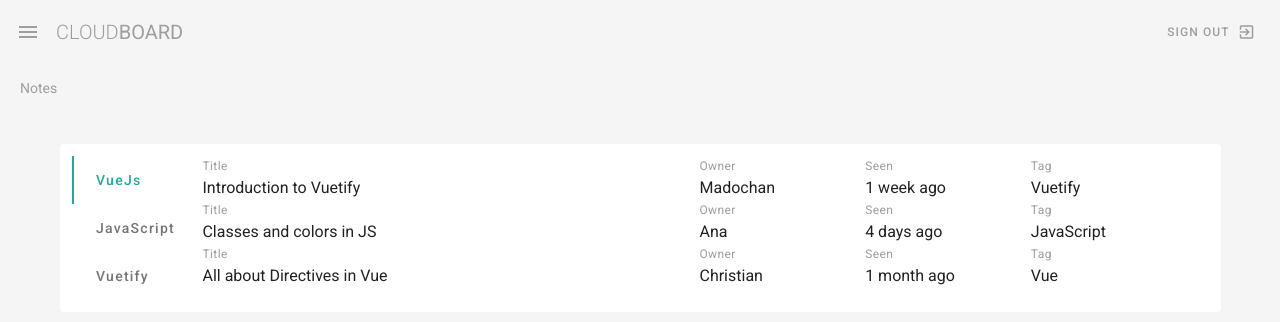
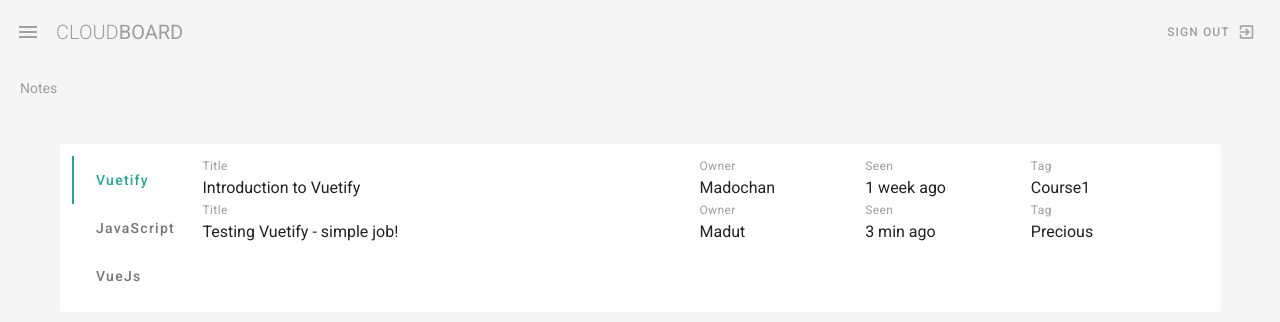
Before and after one commit to Madalin-Antonoiu/Cloud-Board, a Vue app in the folder client/: page /mantonoiu/notes in a window 1280 px wide. Shown: the top 322 px of the page. Built offline with nearby package versions, Linux system fonts and the light colour scheme.

Commit message:
Procedurally adding Notes by Groups

```diff
--- a/client/src/views/Notes.vue
+++ b/client/src/views/Notes.vue
@@ -8,36 +8,22 @@
     <v-container class="my-5">
 
       <!--Card Background -->
-      <v-card flat class="pa-3">
+      <v-card flat class="pa-3" >
 
-         <v-tabs  :vertical="$vuetify.breakpoint.mdAndUp">
-          <!-- 1st Tab -->
+        <v-tabs  :vertical="$vuetify.breakpoint.mdAndUp" >
 
-          <v-tab style="text-transform: capitalize;" >
-            <v-icon left class="iconify" data-icon="logos:vue"></v-icon>
-            <span>VueJs</span>
+          <!-- Procedurally generated tabs during v-for based on JSON-->
+          <v-tab style="text-transform: capitalize;" v-for="group in groups" :key="group.name">
+            <v-icon left class="iconify" :data-icon="group.icon"></v-icon>
+            <span>{{group.name}}</span>
             <v-spacer></v-spacer>
           </v-tab>
 
-          <!-- Tab2 -->
-          <v-tab style="text-transform: capitalize;">
-            <v-icon left class="iconify" data-icon="logos:javascript"></v-icon>
-            <span>JavaScript</span>
-            <v-spacer></v-spacer>
-          </v-tab>
+          <!-- Same for its content, JSON based -->
 
-          <!-- Tab3 -->
-          <v-tab style="text-transform: capitalize;">
-            <!-- To use iconify with vuetify, add these to v-icon : class="iconify" data-icon="mdi-vuetify" -->
-            <v-icon left class="iconify" data-icon="logos:vuetifyjs" ></v-icon>
-            <span>Vuetify</span>
-            <v-spacer></v-spacer>
-          </v-tab>
+          <v-tab-item  v-for="group in groups" :key="group.id">
 
-          <!-- 1st Tab Content -->
-          <v-tab-item>
-
-            <v-card flat class="pa-3" v-for="note in notes" :key="note.title">
+            <v-card flat class="pa-3" v-for="note in group.notes" :key="note.title" >
               <v-layout row class="mx-0">
 
                 <v-flex xs12 md6>
@@ -61,51 +47,11 @@
                 </v-flex>
               </v-layout>
             </v-card>
-
           </v-tab-item>
 
 
-          <v-tab-item>
-            <v-card flat>
-              <v-card-text>
-                <p>
-                  Morbi nec metus. Suspendisse faucibus, nunc et pellentesque egestas, lacus ante convallis tellus, vitae iaculis lacus elit id tortor. Sed mollis, eros et ultrices tempus, mauris ipsum aliquam libero, non adipiscing dolor urna a orci. Curabitur ligula sapien, tincidunt non, euismod vitae, posuere imperdiet, leo. Nunc sed turpis.
-                </p>
+        </v-tabs>
 
-                <p>
-                  Suspendisse feugiat. Suspendisse faucibus, nunc et pellentesque egestas, lacus ante convallis tellus, vitae iaculis lacus elit id tortor. Proin viverra, ligula sit amet ultrices semper, ligula arcu tristique sapien, a accumsan nisi mauris ac eros. In hac habitasse platea dictumst. Fusce ac felis sit amet ligula pharetra condimentum.
-                </p>
-
-                <p>
-                  Sed consequat, leo eget bibendum sodales, augue velit cursus nunc, quis gravida magna mi a libero. Nam commodo suscipit quam. In consectetuer turpis ut velit. Sed cursus turpis vitae tortor. Aliquam eu nunc.
-                </p>
-
-                <p>
-                  Etiam ut purus mattis mauris sodales aliquam. Ut varius tincidunt libero. Aenean viverra rhoncus pede. Duis leo. Fusce fermentum odio nec arcu.
-                </p>
-
-                <p class="mb-0">
-                  Donec venenatis vulputate lorem. Aenean viverra rhoncus pede. In dui magna, posuere eget, vestibulum et, tempor auctor, justo. Fusce commodo aliquam arcu. Suspendisse enim turpis, dictum sed, iaculis a, condimentum nec, nisi.
-                </p>
-              </v-card-text>
-            </v-card>
-          </v-tab-item>
-
-          <v-tab-item>
-            <v-card flat>
-              <v-card-text>
-                <p>
-                  Fusce a quam. Phasellus nec sem in justo pellentesque facilisis. Nam eget dui. Proin viverra, ligula sit amet ultrices semper, ligula arcu tristique sapien, a accumsan nisi mauris ac eros. In dui magna, posuere eget, vestibulum et, tempor auctor, justo.
-                </p>
-
-                <p class="mb-0">
-                  Cras sagittis. Phasellus nec sem in justo pellentesque facilisis. Proin sapien ipsum, porta a, auctor quis, euismod ut, mi. Donec quam felis, ultricies nec, pellentesque eu, pretium quis, sem. Nam at tortor in tellus interdum sagittis.
-                </p>
-              </v-card-text>
-            </v-card>
-          </v-tab-item>
-
-        </v-tabs>
       </v-card>
 
     </v-container>
@@ -120,12 +66,69 @@ export default {
   // Written like this, data doesn't need return {}
   data: () => ({
     yes: true,
-    notes: [
-      { title: 'Introduction to Vuetify', owner: 'Madochan', seen: "1 week ago", tag: 'Vuetify', content: 'Lorem ipsum dolor sit amet consectetur adipisicing elit. Id amet itaque minima quae. Sapiente ipsam ab eligendi fugiat debitis nesciunt corrupti repellat asperiores vero qui doloremque maiores cum, consequatur ea?' },
-      { title: 'Classes and colors in JS', owner: 'Ana', seen: "4 days ago", tag: 'JavaScript', content:'Lorem, ipsum dolor sit amet consectetur adipisicing elit. Commodi quis accusantium sit numquam nobis quasi incidunt aut dolores, similique obcaecati id animi cupiditate deleniti voluptas nisi ipsam minima qui assumenda.' },
-      { title: 'All about Directives in Vue', owner: 'Christian', seen: "1 month ago", tag: 'Vue', content:'  Lorem ipsum dolor sit, amet consectetur adipisicing elit. Maiores optio corrupti, ipsa nisi voluptatum rem beatae eaque est consequatur labore, ipsam iure at accusamus quisquam incidunt ipsum! Deserunt, ullam? Sed.' },
-    ],
+    groups:{
+      Vuetify :{
+          name: 'Vuetify',
+          icon: 'logos:vuetifyjs',
+          notes: [
+            {
+              title: 'Introduction to Vuetify',
+              owner: 'Madochan',
+              seen: "1 week ago",
+              tag: 'Course1',
+              content: 'Lorem ipsum dolor sit amet consectetur adipisicing elit. Id amet itaque minima quae. Sapiente ipsam ab eligendi fugiat debitis nesciunt corrupti repellat asperiores vero qui doloremque maiores cum, consequatur ea?'
+            },
+            { //4
+              title: 'Testing Vuetify - simple job!',
+              owner: 'Madut',
+              seen: "3 min ago",
+              tag: 'Precious',
+              content:'  Lorem ipsum dolor sit, amet consectetur adipisicing elit. Maiores optio corrupti, ipsa nisi voluptatum rem beatae eaque est consequatur labore, ipsam iure at accusamus quisquam incidunt ipsum! Deserunt, ullam? Sed.'
+            },
+          ],
+      },
+      JavaScript :{
+          name: 'JavaScript',
+          icon: 'logos:javascript',
+          notes: [
+            {
+              title: 'Classes and colors in JS',
+              owner: 'Ana',
+              seen: "4 days ago",
+              tag: 'ToLearn',
+              content:'Lorem, ipsum dolor sit amet consectetur adipisicing elit. Commodi quis accusantium sit numquam nobis quasi incidunt aut dolores, similique obcaecati id animi cupiditate deleniti voluptas nisi ipsam minima qui assumenda.'
+            },
+          ],
+      },
+      VueJs :{
+          name: 'VueJs',
+          icon: 'logos:vue',
+          notes: [
+            { //3
+              title: 'All about Directives in Vue',
+              owner: 'Christian',
+              seen: "1 month ago",
+              tag: 'MustDo',
+              content:'  Lorem ipsum dolor sit, amet consectetur adipisicing elit. Maiores optio corrupti, ipsa nisi voluptatum rem beatae eaque est consequatur labore, ipsam iure at accusamus quisquam incidunt ipsum! Deserunt, ullam? Sed.'
+            },
+          ],
+      },
+      // Sass :{
+        //     name: 'Sass',
+        //     icon: 'logos:sass',
+        //     notes: [
+        //       { //3
+        //         title: 'Sass-licious!',
+        //         owner: 'Cory',
+        //         seen: "1 month ago",
+        //         tag: 'MustDo',
+        //         content:'  Lorem ipsum dolor sit, amet consectetur adipisicing elit. Maiores optio corrupti, ipsa nisi voluptatum rem beatae eaque est consequatur labore, ipsam iure at accusamus quisquam incidunt ipsum! Deserunt, ullam? Sed.'
+        //       },
+        //     ],
+      // },
+    },
   }),
+
 }
 </script>
 
```
